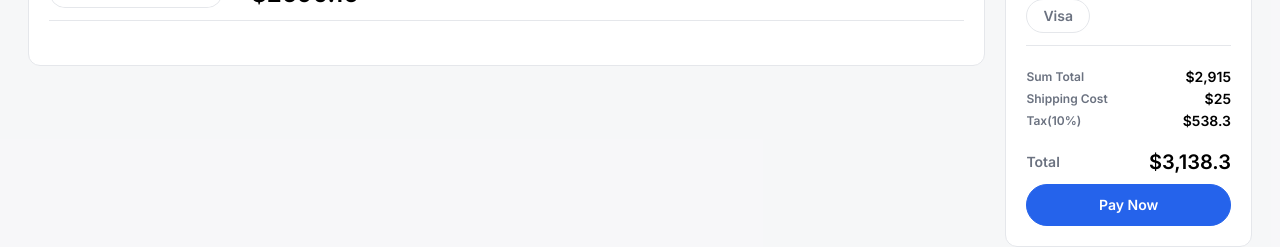
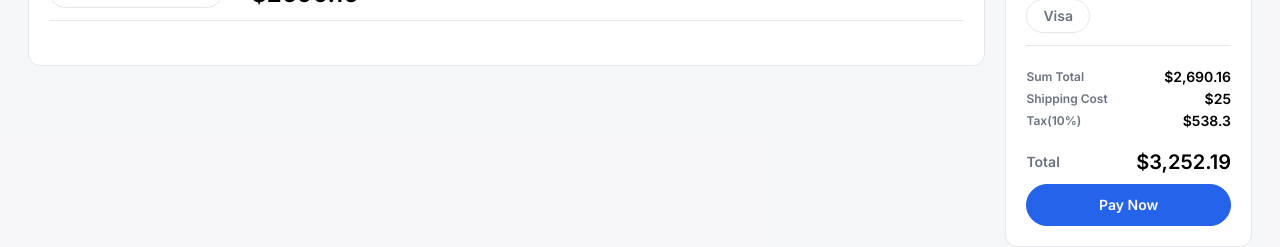
Before and after one commit to mmesomasaint/tempillar, a Next.js app: page /theme/e-apple-store/preview/checkout in a window 1280 px wide. Shown: the part 370-617 px from the top of the page. Built offline with nearby package versions, Linux system fonts and the light colour scheme.

Commit message:
Fix: Typo

```diff
--- a/app/theme/e-apple-store/preview/checkout/page.tsx
+++ b/app/theme/e-apple-store/preview/checkout/page.tsx
@@ -150,7 +150,7 @@ export default function Checkout() {
               <div className='flex flex-col gap-2'>
                 <div className='flex justify-between items-center gap-2'>
                   <TextTiny faded>Sum Total</TextTiny>
-                  <TextXSmall>$2,915</TextXSmall>
+                  <TextXSmall>$2,690.16</TextXSmall>
                 </div>
                 <div className='flex justify-between items-center gap-2'>
                   <TextTiny faded>Shipping Cost</TextTiny>
@@ -164,7 +164,7 @@ export default function Checkout() {
               <div className='flex flex-col gap-3'>
                 <div className='flex justify-between items-center gap-2'>
                   <TextXSmall faded>Total</TextXSmall>
-                  <TextMid>$3,138.3</TextMid>
+                  <TextMid>$3,252.19</TextMid>
                 </div>
                 <Button fillPrimary>Pay Now</Button>
               </div>
```
